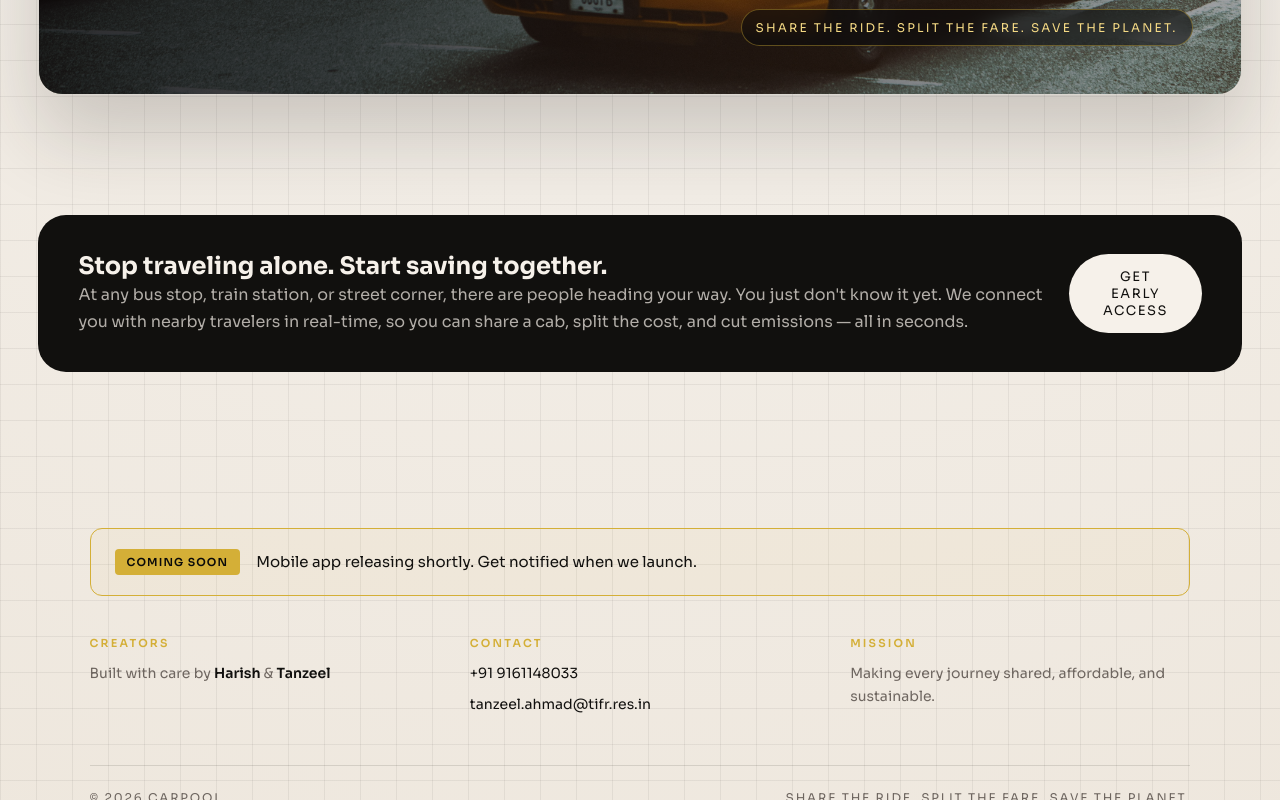
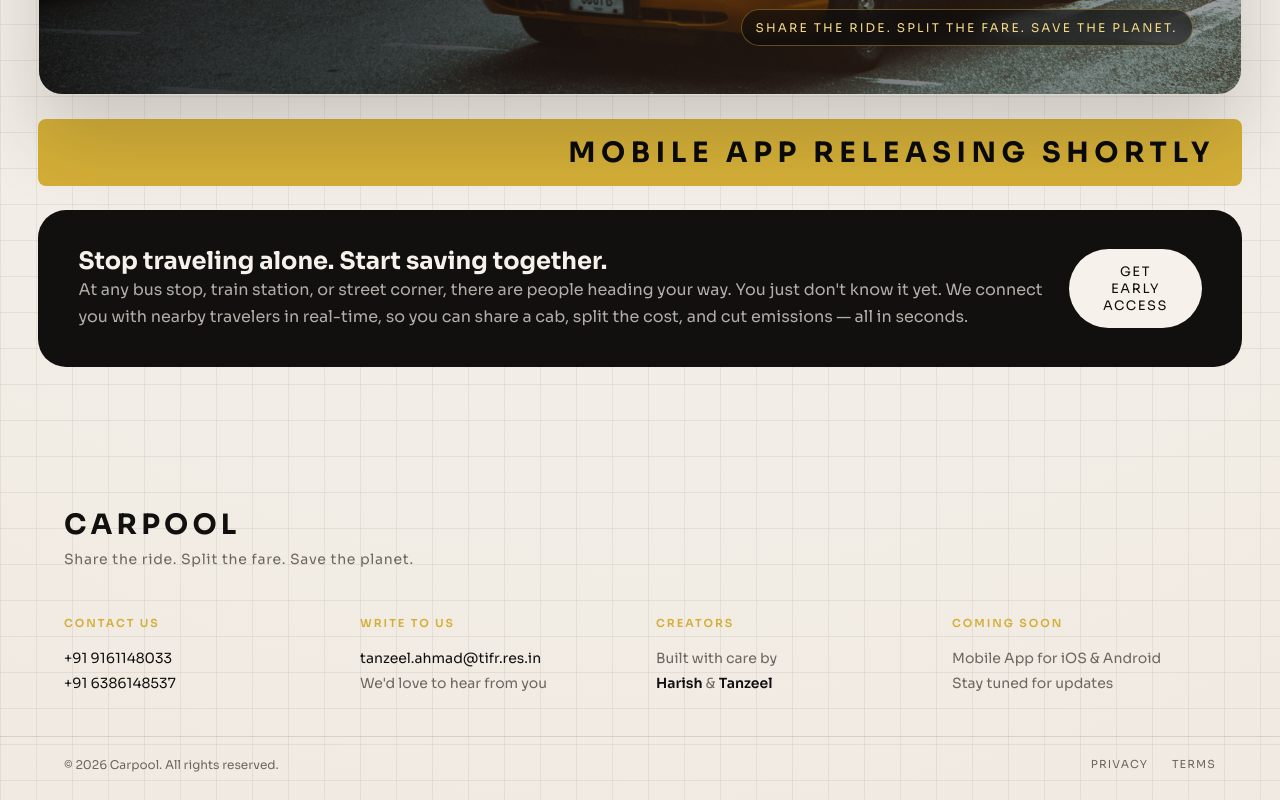
Before and after one commit to tanzeel-a/carpool-app, a Next.js app in the folder landing/: page / in a window 1280 px wide. Shown: the part 660-1460 px from the top of the page. Built offline with nearby package versions, Linux system fonts and the light colour scheme.

Commit message:
updated footer ui

```diff
--- a/landing/src/app/page.module.css
+++ b/landing/src/app/page.module.css
@@ -104,8 +104,8 @@
   z-index: 1;
   display: flex;
   flex-direction: column;
-  gap: 120px;
-  padding: 12px 3vw 96px;
+  gap: 24px;
+  padding: 12px 3vw 40px;
 }
 
 .hero {
@@ -339,77 +339,106 @@
   color: #11100e;
 }
 
+.ticker {
+  overflow: hidden;
+  background: var(--gold);
+  padding: 16px 0;
+  border-radius: 8px;
+}
+
+.tickerTrack {
+  display: flex;
+  align-items: center;
+  gap: 100vw;
+  animation: scroll 15s linear infinite;
+  white-space: nowrap;
+  width: max-content;
+  padding-left: 100vw;
+}
+
+.tickerTrack span {
+  font-size: clamp(18px, 3vw, 28px);
+  font-weight: 700;
+  text-transform: uppercase;
+  letter-spacing: 0.2em;
+  color: #0a0a0a;
+  flex-shrink: 0;
+}
+
+@keyframes scroll {
+  0% {
+    transform: translateX(0);
+  }
+  100% {
+    transform: translateX(-50%);
+  }
+}
+
 .footer {
-  padding: 60px 7vw 40px;
   position: relative;
   z-index: 1;
   display: flex;
   flex-direction: column;
-  gap: 40px;
+  margin-top: 40px;
+  overflow: hidden;
 }
 
-.footerAnnouncement {
+.footerMain {
+  padding: 60px 5vw 40px;
   display: flex;
-  align-items: center;
-  gap: 16px;
-  padding: 20px 24px;
-  border: 1px solid var(--gold);
-  border-radius: 12px;
-  background: rgba(212, 175, 55, 0.05);
+  flex-direction: column;
+  gap: 48px;
 }
 
-.announcementBadge {
-  padding: 6px 12px;
-  background: var(--gold);
-  color: #0a0a0a;
-  font-size: 11px;
-  font-weight: 600;
+.footerBrand h3 {
+  font-size: 28px;
+  letter-spacing: 0.15em;
   text-transform: uppercase;
-  letter-spacing: 0.1em;
-  border-radius: 4px;
-  white-space: nowrap;
+  font-weight: 700;
+  color: var(--ink);
+  margin-bottom: 8px;
 }
 
-.footerAnnouncement p {
-  font-size: 15px;
-  color: var(--ink);
-  margin: 0;
+.footerBrand p {
+  font-size: 14px;
+  color: var(--muted);
+  letter-spacing: 0.05em;
 }
 
 .footerGrid {
   display: grid;
-  grid-template-columns: repeat(3, 1fr);
-  gap: 40px;
+  grid-template-columns: repeat(4, 1fr);
+  gap: 32px;
 }
 
-.footerSection h4 {
+.footerColumn h4 {
   font-size: 11px;
   text-transform: uppercase;
-  letter-spacing: 0.2em;
+  letter-spacing: 0.18em;
   color: var(--gold);
-  margin-bottom: 12px;
   font-weight: 600;
+  margin-bottom: 16px;
 }
 
-.footerSection p {
+.footerColumn p {
   font-size: 14px;
-  line-height: 1.7;
+  line-height: 1.8;
   color: var(--muted);
-  margin: 0 0 8px 0;
+  margin: 0;
 }
 
-.footerSection p strong {
+.footerColumn p strong {
   color: var(--ink);
   font-weight: 600;
 }
 
-.footerSection a {
+.footerColumn a {
   color: var(--ink);
   text-decoration: none;
   transition: color 0.2s ease;
 }
 
-.footerSection a:hover {
+.footerColumn a:hover {
   color: var(--gold);
 }
 
@@ -417,12 +446,42 @@
   display: flex;
   justify-content: space-between;
   align-items: center;
-  padding-top: 24px;
+  padding: 20px 5vw;
   border-top: 1px solid var(--line);
   font-size: 12px;
+  color: var(--muted);
+}
+
+.footerLinks {
+  display: flex;
+  gap: 24px;
+}
+
+.footerLinks a {
+  color: var(--muted);
+  text-decoration: none;
   text-transform: uppercase;
-  letter-spacing: 0.15em;
-  color: var(--muted);
+  letter-spacing: 0.1em;
+  font-size: 11px;
+  transition: color 0.2s ease;
+}
+
+.footerLinks a:hover {
+  color: var(--gold);
+}
+
+.footerImage {
+  width: 100%;
+  margin-top: -20px;
+  pointer-events: none;
+}
+
+.footerImage img {
+  width: 100%;
+  height: auto;
+  display: block;
+  object-fit: cover;
+  object-position: top;
 }
 
 @media (max-width: 900px) {
@@ -444,14 +503,7 @@
   }
 
   .footerGrid {
-    grid-template-columns: 1fr;
-    gap: 32px;
-  }
-
-  .footerAnnouncement {
-    flex-direction: column;
-    align-items: flex-start;
-    gap: 12px;
+    grid-template-columns: repeat(2, 1fr);
   }
 
   .footerBottom {
@@ -467,7 +519,7 @@
   }
 
   .main {
-    gap: 80px;
+    gap: 24px;
   }
 
   .actions {
@@ -487,4 +539,14 @@
     align-self: flex-start;
     letter-spacing: 0.12em;
   }
+
+  .footerGrid {
+    grid-template-columns: 1fr;
+    gap: 24px;
+  }
+
+  .footerMain {
+    padding: 40px 5vw 30px;
+    gap: 32px;
+  }
 }
--- a/landing/src/app/page.tsx
+++ b/landing/src/app/page.tsx
@@ -44,6 +44,13 @@ export default function Home() {
           <p className={styles.sceneCaption}>Share the ride. Split the fare. Save the planet.</p>
         </section>
 
+        <div className={styles.ticker}>
+          <div className={styles.tickerTrack}>
+            <span>Mobile app releasing shortly</span>
+            <span>Mobile app releasing shortly</span>
+          </div>
+        </div>
+
         <section id="story" className={styles.story}>
           <div>
             <h2>Stop traveling alone. Start saving together.</h2>
@@ -58,36 +65,49 @@ export default function Home() {
       </main>
 
       <footer className={styles.footer}>
-        <div className={styles.footerAnnouncement}>
-          <span className={styles.announcementBadge}>Coming Soon</span>
-          <p>Mobile app releasing shortly. Get notified when we launch.</p>
-        </div>
-
-        <div className={styles.footerGrid}>
-          <div className={styles.footerSection}>
-            <h4>Creators</h4>
-            <p>Built with care by <strong>Harish</strong> & <strong>Tanzeel</strong></p>
+        <div className={styles.footerMain}>
+          <div className={styles.footerBrand}>
+            <h3>Carpool</h3>
+            <p>Share the ride. Split the fare. Save the planet.</p>
           </div>
 
-          <div className={styles.footerSection}>
-            <h4>Contact</h4>
-            <p>
-              <a href="tel:+919161148033">+91 9161148033</a>
-            </p>
-            <p>
-              <a href="mailto:tanzeel.ahmad@tifr.res.in">tanzeel.ahmad@tifr.res.in</a>
-            </p>
-          </div>
+          <div className={styles.footerGrid}>
+            <div className={styles.footerColumn}>
+              <h4>Contact Us</h4>
+              <p><a href="tel:+919161148033">+91 9161148033</a></p>
+              <p><a href="tel:+916386148537">+91 6386148537</a></p>
+            </div>
 
-          <div className={styles.footerSection}>
-            <h4>Mission</h4>
-            <p>Making every journey shared, affordable, and sustainable.</p>
+            <div className={styles.footerColumn}>
+              <h4>Write to Us</h4>
+              <p><a href="mailto:tanzeel.ahmad@tifr.res.in">tanzeel.ahmad@tifr.res.in</a></p>
+              <p>We'd love to hear from you</p>
+            </div>
+
+            <div className={styles.footerColumn}>
+              <h4>Creators</h4>
+              <p>Built with care by</p>
+              <p><strong>Harish</strong> & <strong>Tanzeel</strong></p>
+            </div>
+
+            <div className={styles.footerColumn}>
+              <h4>Coming Soon</h4>
+              <p>Mobile App for iOS & Android</p>
+              <p>Stay tuned for updates</p>
+            </div>
           </div>
         </div>
 
         <div className={styles.footerBottom}>
-          <span>© 2026 Carpool</span>
-          <span>Share the ride. Split the fare. Save the planet.</span>
+          <span>© 2026 Carpool. All rights reserved.</span>
+          <div className={styles.footerLinks}>
+            <a href="#">Privacy</a>
+            <a href="#">Terms</a>
+          </div>
+        </div>
+
+        <div className={styles.footerImage}>
+          <img src="/assets/footer_city.png" alt="City skyline" />
         </div>
       </footer>
     </div>
```
Also changed, not shown: landing/public/assets/footer_city.png (added).
